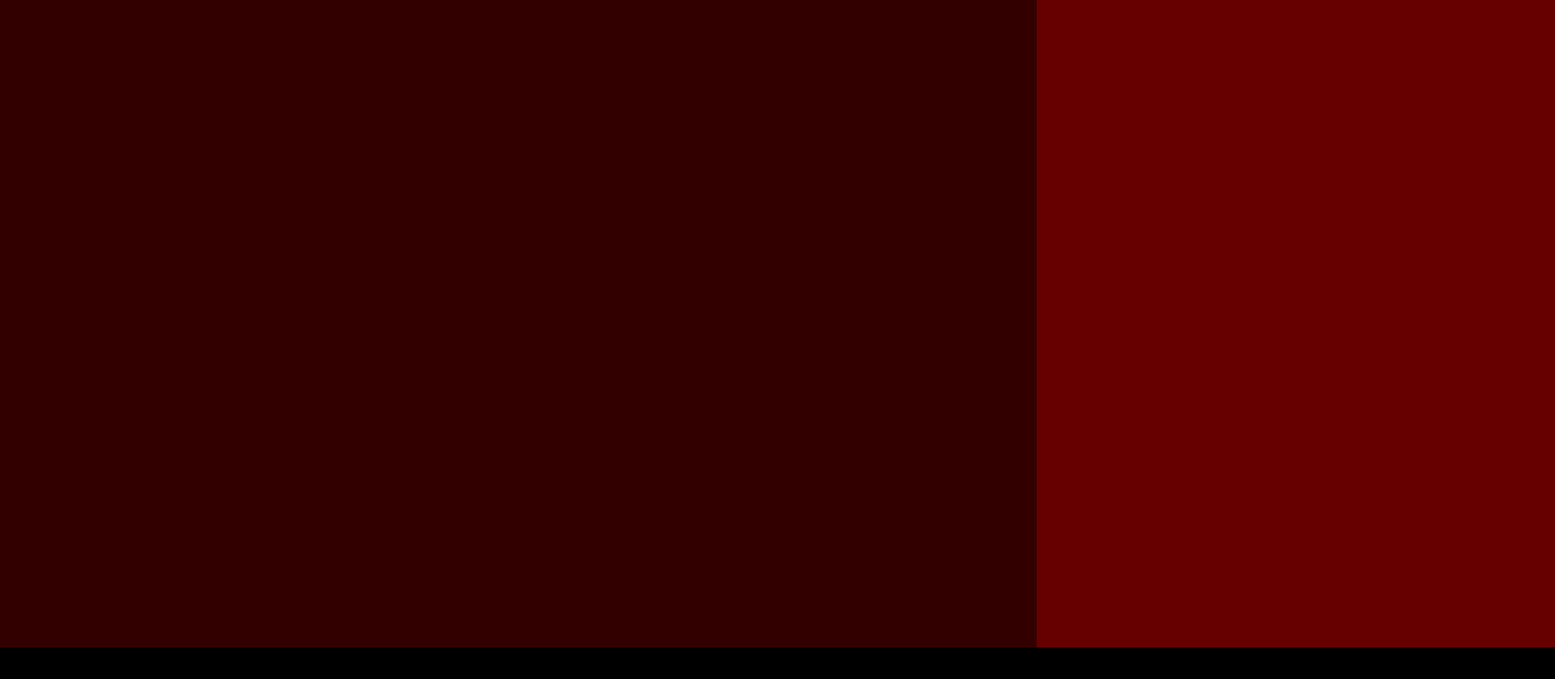
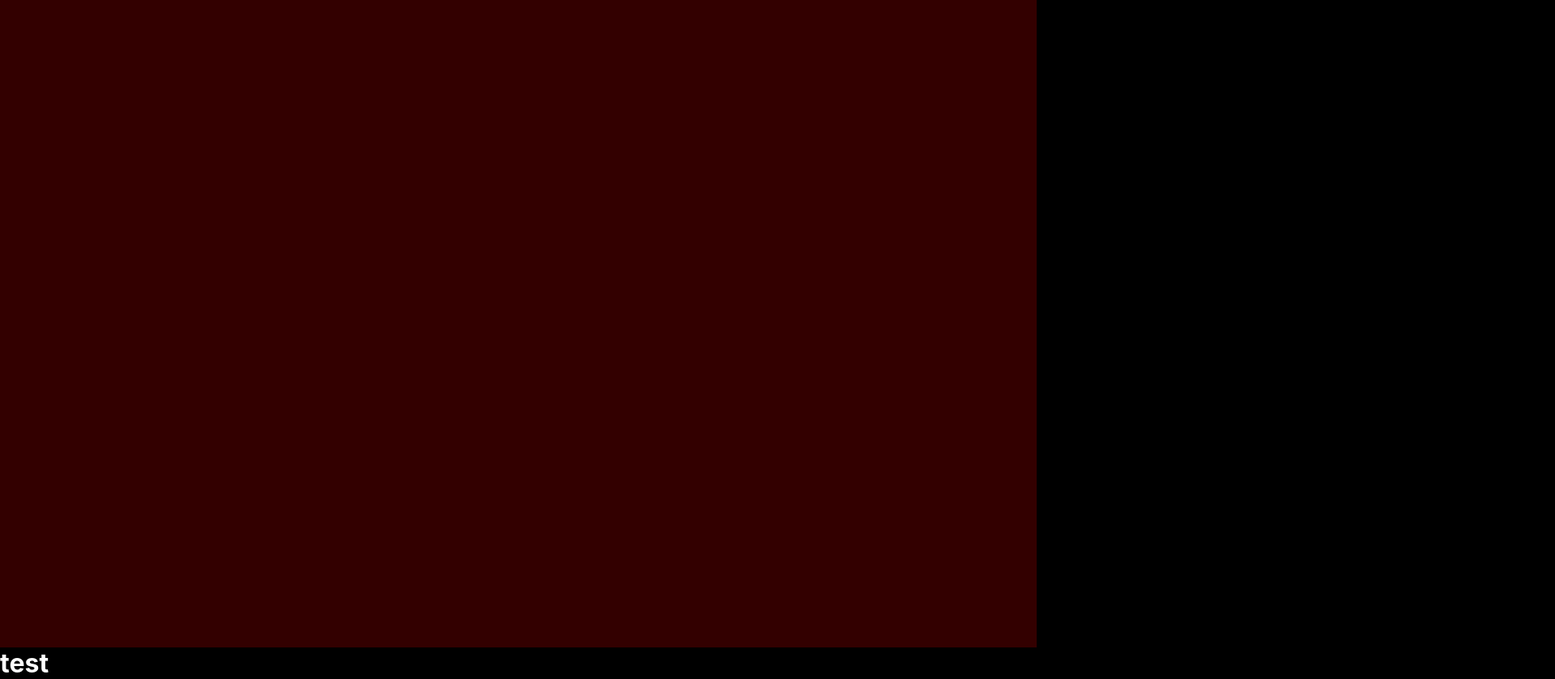
Before and after one commit to chipman78/pixelbistro.com, a plain HTML site: page csstest/index.html in a window 1280 px wide. Shown: the top 839 px of the page at 81% size, 1920 px wide, since content can reach past the window. Before the commit the page ends 800 px from the top, so only its background shows below. Drawn offline with Linux system fonts and the light colour scheme.

Commit message:
css updates

```diff
--- a/csstest/index.html
+++ b/csstest/index.html
@@ -2,7 +2,6 @@
 <html>
 <head>
 	<title>CSS Test</title>
-	<meta name="HandheldFriendly" content="true" />
 	<meta name="viewport" content="width=device-width,user-scalable=no" />
 	<meta name="apple-mobile-web-app-capable" content="yes" />
 
@@ -25,22 +24,30 @@
 			font-family: -apple-system, sans-serif;
 			padding: 0;
 			margin: 0;
+			overflow: hidden;
 		}
 		a {
 			color: #fff;
 		}
 		section {
-			position: absolute;
-			top: 0; right: 0; bottom: 0; left: 0;
+			height: 100%;
+			width: 100%;
 		}
 		#intro {
 			background-color: #333;
+		}
+		.scroll_container {
 			overflow-x: scroll;
 			overflow-y: hidden;
 			white-space: nowrap;
 			-webkit-scroll-snap-points-x: repeat(100%);
 			-webkit-scroll-snap-type: mandatory;
+			width: 100%;
+		}
+
+		.scroll_inside {
 			width: 400%;
+			height: 100%
 		}
 		.intro_page {
 			width: 25%;
@@ -56,11 +63,15 @@
 </head>
 
 <body>
-	<section id="intro">
-		<div class="intro_page" id="page1"></div>
-		<div class="intro_page" id="page2"></div>
-		<div class="intro_page" id="page3"></div>
-		<div class="intro_page" id="page4"></div>
+	<section id="intro" class="scroll_container">
+		<div class="scroll_inside">
+			<div class="intro_page" id="page1"></div>
+			<div class="intro_page" id="page2"></div>
+			<div class="intro_page" id="page3"></div>
+			<div class="intro_page" id="page4"></div>
+		</div>
 	</section>
+
+	<h1>test</h1>
 </body>
 </html>
```
